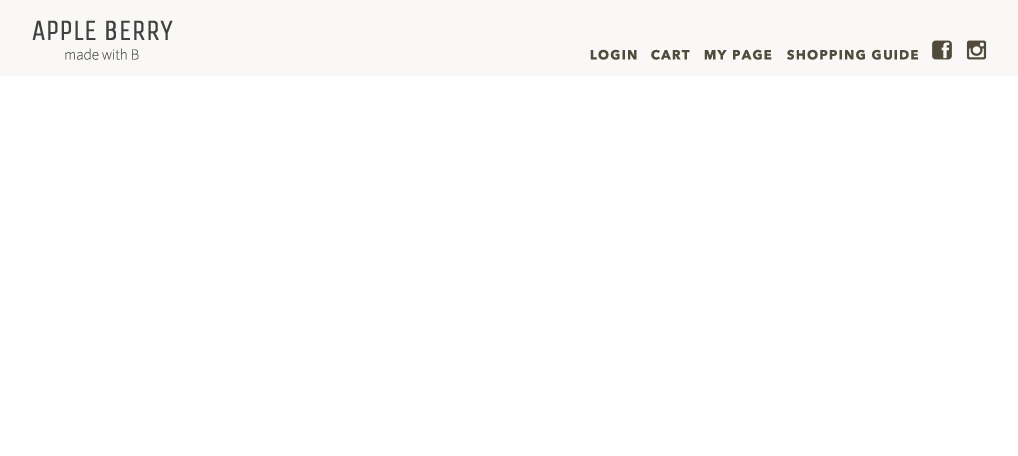
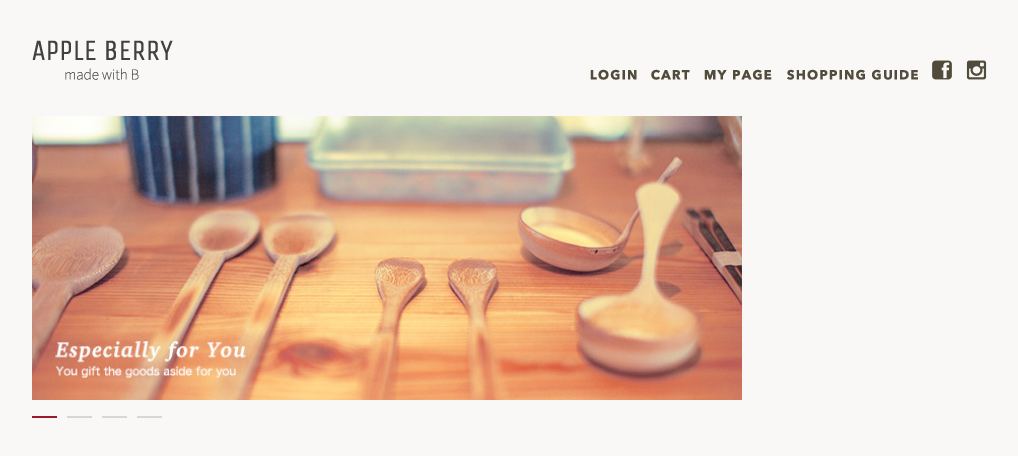
Before and after one commit to Soh1121/shopping-site, a plain HTML site: page index.html in a window 1280 px wide. Shown: the whole page, without its empty margins (128-1146 px from the left). Drawn offline with nearby package versions, Linux system fonts and the light colour scheme.

Commit message:
[update]スライドカバーを実装
スライドカバーを実装。ドットをバーに変更。アクティブなバーの色を赤に変更。いずれもCSSで対応。

```diff
--- a/css/style.scss
+++ b/css/style.scss
@@ -16,9 +16,12 @@ $gray: #b0b0b0;
 $red: #9d1a2d;
 $background: #f9f8f6;
 
+body {
+    background: $background;
+}
+// body
+
 header {
-    background: $background;
-
     #header_in {
         padding-top: 20px;
         padding-bottom: 10px;
@@ -33,17 +36,23 @@ header {
                 img {
                     padding: 0 5px;
                 }
+                // img
             }
+            // .pc_navi
 
             .sp {
                 display: none;
             }
+            // .sp
 
             .sp_navi {
                 @extend .sp;
             }
+            // .sp_navi
         }
+        // .row
     }
+    // #header_in
 
     @media (max-width: 320px) {
         #header_in {
@@ -52,15 +61,18 @@ header {
                 .pc {
                     display: none;
                 }
+                // .pc
 
                 .pc_navi {
                     display: none;
                 }
+                // .pc_navi
 
                 .sp {
                     display: block;
                     margin: 0 auto;
                 }
+                // .sp
 
                 .sp_navi {
                     display: block;
@@ -70,9 +82,59 @@ header {
                     img {
                         padding: 0 5px;
                     }
+                    // img
                 }
+                // .sp_navi
+            }
+            // .row
+        }
+        // #header_in
+    }
+    // @media (max-width: 320px)
+}
+// header
 
+.container {
+    // padding-top: 20px;
+
+    .row {
+        #main {
+            .owl-theme {
+                .owl-dots {
+                    margin-top: 0;
+                    text-align: left;
+
+                    .owl-dot {
+                        span {
+                            width: 25px;
+                            height: 2px;
+                            border-radius: 0;
+                            margin: 0px 10px 5px 0px;
+                        }
+                        // span
+                    }
+                    // .owl-dot
+
+                    .active {
+                        span {
+                            background: $red;
+                        }
+                        // span
+                    }
+                    // .active
+                }
+                // .owl-dots
             }
+            // .owl-theme
+        }
+        // #main
+    }
+    // .row
+
+    @media (min-width: 321px) {
+        .row {
+            padding-top: 20px;
         }
     }
+    // @media (min-width: 321px)
 }
--- a/index.html
+++ b/index.html
@@ -21,6 +21,20 @@
     <link rel="stylesheet" href="css/normalize.css">
     <link rel="stylesheet" href="css/skeleton.css">
     <link rel="stylesheet" href="css/style.css">
+
+    <!-- Owl Carousel CSS -->
+    <link rel="stylesheet" href="owlcarousel/assets/owl.carousel.min.css">
+    <link rel="stylesheet" href="owlcarousel/assets/owl.theme.default.min.css">
+
+    <!-- JavaScript
+    –––––––––––––––––––––––––––––––––––––––––––––––––– -->
+    <!-- jQuery -->
+    <script type="text/javascript" src="https://ajax.googleapis.com/ajax/libs/jquery/1.10.2/jquery.min.js"></script>
+    <!-- Owl Carousel JS -->
+    <script src="owlcarousel/owl.carousel.min.js"></script>
+
+    <!-- Owl Carouselを動作させるために追加 -->
+    <script src="owl-carousel.js"></script>
 
     <!-- Favicon
     –––––––––––––––––––––––––––––––––––––––––––––––––– -->
@@ -65,10 +79,13 @@
     <div class="container">
       <div class="row">
         <div id="main" class="nine columns">
-          <div id="sub_cover">
-
+          <div id="sub_cover" class="owl-carousel owl-theme">
+            <div><img class="u-max-full-width" src="images/top/ca_banner.jpg" alt="Especially for You"/></div>
+            <div><img class="u-max-full-width" src="images/top/ca_banner.jpg" alt="Especially for You"/></div>
+            <div><img class="u-max-full-width" src="images/top/ca_banner.jpg" alt="Especially for You"/></div>
+            <div><img class="u-max-full-width" src="images/top/ca_banner.jpg" alt="Especially for You"/></div>
           </div>
-          <!-- #sub_cover -->
+          <!-- #sub_cover .owl-carousel .owl-theme -->
 
           <div id="new_items">
 
--- /dev/null
+++ b/owl-carousel.js
@@ -0,0 +1,9 @@
+$(document).ready(function(){
+    $(".owl-carousel").owlCarousel(
+        {
+            nav: false,
+            dots: true,
+            items: 1
+        }
+    );
+});
```
Also changed, not shown: css/style.css, 1 other file.
